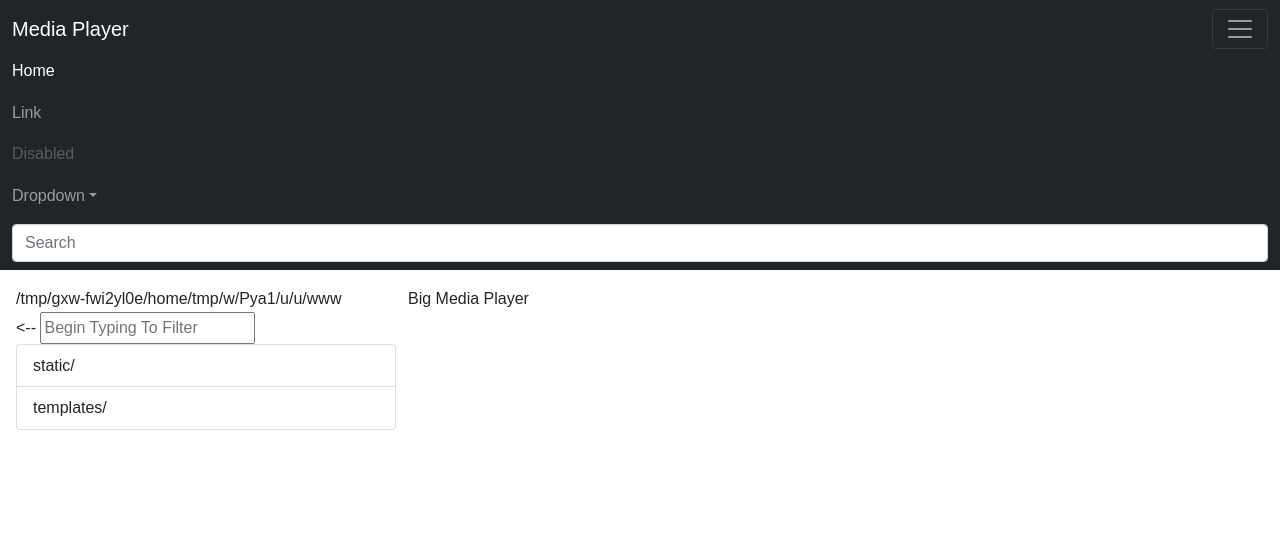
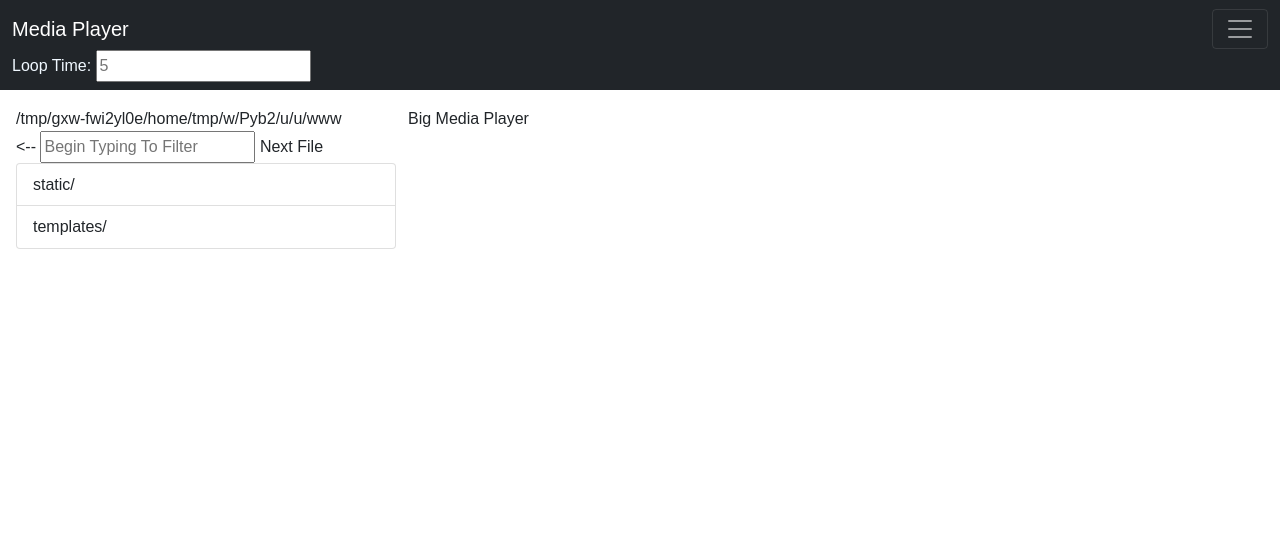
Before and after one commit to yohanswanepoel/pyflaskhtmx-mediaplayer, a Flask app: page / in a window 1280 px wide, after a click that opens the changed part. Shown: the top 547 px of the page. After the commit the page ends 249 px from the top, so only its background shows below. Run offline with Flask 3, Linux system fonts and the light colour scheme.

Commit message:
adding next button, and video loop. loop needs setting

```diff
--- a/app.py
+++ b/app.py
@@ -18,7 +18,10 @@ window_height = 700
 image_suffixes = ("jpg", "jpeg", "gif", "webp")
 video_suffixes = ("mp4", "webm")
 # app = Flask(__name__, static_url_path="", static_folder="templates")
-global_current_path = "/"
+g_current_path = "/"
+g_file_list = []
+g_loop_time = 5
+g_current_file = ""
 
 @app.route("/")
 def index():
@@ -36,16 +39,28 @@ def send_image():
 
 @app.route("/play_file")
 def play_current_file():
-    global window_height
     request_path = request.args.get('current_path')
     index = request_path.rfind("/")+1
     file_name = request_path[index:].replace(" ","_").replace(".","_")
+    return play_file_return(request_path, file_name)
+
+@app.route("/next_file")
+def play_next_file():
+    global g_file_list
+    global g_current_file
+    next_file = utils.find_next_item(g_file_list, g_current_file)
+    return play_file_return(next_file['path'], next_file['id'])
+
+def play_file_return(request_path, file_id):
+    global g_current_file
+    global window_height
+    g_current_file = file_id
     if request_path.endswith(image_suffixes):
         img = Image.open(request_path)
         # check if it is an image or video
-        return render_template("showimage.html", image=request_path, height=window_height, file_name=file_name)
+        return render_template("showimage.html", image=request_path, height=window_height, file_name=file_id)
     elif request_path.endswith(video_suffixes):
-        return render_template("playvideo.html", image=request_path, height=window_height, file_name=file_name)
+        return render_template("playvideo.html", image=request_path, height=window_height, file_name=file_id)
     else:
         abort(404)
 
@@ -58,11 +73,13 @@ def update_height():
 
 @app.route("/file_listing", methods=['POST','GET'])
 def get_file_listing():
-    global global_current_path
+    global g_current_path
+    global g_file_list
+    global g_loop_time
     filter_str = ""
     if request.method == 'POST':
         filter_str = request.values.get('filter')
-        current_path = global_current_path
+        current_path = g_current_path
     else:  # GET Method Code
         request_path = request.args.get('current_path')
         parent_path = "/"
@@ -80,10 +97,11 @@ def get_file_listing():
     if parent_path == "":
         parent_path = "/"
     current_path = current_path.replace("//","/")
-    global_current_path = current_path
+    g_current_path = current_path
 
     files = utils.list_files(current_path, filter_str)
-    return render_template("listing.html", files=files, current_path=current_path, parent_path=parent_path, filter_str=filter_str)
+    g_file_list = files
+    return render_template("listing.html", files=files, loop_time = g_loop_time, current_path=current_path, parent_path=parent_path, filter_str=filter_str)
 
 if __name__ == "__main__":
     app.run(debug=True)
--- a/templates/index.html
+++ b/templates/index.html
@@ -39,6 +39,25 @@
             updateHeight();
             $(window).on('resize', updateHeight);
         });
+        function set_active(file_id){
+            setClassOnListItems()
+            setClassOnActiveItem(file_id)
+        }
+
+        function setClassOnActiveItem(file_id){
+            //console.log(file_id)
+            const item = document.getElementById(file_id);
+            item.classList.add('active')
+        }
+        function setClassOnListItems() {
+            // Get all list items within the ul with id "myList"
+            const listItems = document.querySelectorAll('#file_list li');
+
+            // Loop through each list item and add the class
+            listItems.forEach(item => {
+                item.classList.remove('active');
+            });
+        }
     </script>
     <style>
         body {
@@ -72,28 +91,9 @@
             <span class="navbar-toggler-icon"></span>
           </button>
 
-          <div class="navbar-collapse collapse" id="navbarsExample01" style="">
-            <ul class="navbar-nav me-auto mb-2">
-              <li class="nav-item">
-                <a class="nav-link active" aria-current="page" href="#">Home</a>
-              </li>
-              <li class="nav-item">
-                <a class="nav-link" href="#">Link</a>
-              </li>
-              <li class="nav-item">
-                <a class="nav-link disabled" href="#" tabindex="-1" aria-disabled="true">Disabled</a>
-              </li>
-              <li class="nav-item dropdown">
-                <a class="nav-link dropdown-toggle" href="#" id="dropdown01" data-bs-toggle="dropdown" aria-expanded="false">Dropdown</a>
-                <ul class="dropdown-menu" aria-labelledby="dropdown01">
-                  <li><a class="dropdown-item" href="#">Action</a></li>
-                  <li><a class="dropdown-item" href="#">Another action</a></li>
-                  <li><a class="dropdown-item" href="#">Something else here</a></li>
-                </ul>
-              </li>
-            </ul>
+          <div class="navbar-collapse collapse" id="navbarsExample01" >
             <form>
-              <input class="form-control" type="text" placeholder="Search" aria-label="Search">
+              <span style="color: aliceblue;">Loop Time:</span> <input type="text" placeholder="5" aria-label="Loop Time" value="{{ loop_time }}">
             </form>
           </div>
         </div>
@@ -101,7 +101,7 @@
 
     <main>
         <div class="wrapper">
-            <div id="listing-div" class="toggled" style="height: {{ height }}px" hx-get="/file_listing" hx-trigger="load" hx-swap="innerHTML" class="overflow-auto"></div>
+            <div id="listing-div" class="toggled"style="height: {{ height }}px" hx-get="/file_listing" hx-trigger="load" hx-swap="innerHTML" class="overflow-auto"></div>
             <div id="content_window" class="container-fluid"> Big Media Player</div>
         </div>
     </main>
--- a/templates/listing.html
+++ b/templates/listing.html
@@ -13,6 +13,7 @@
        hx-indicator=".htmx-indicator"
        value="{{ filter_str }}"
        id="filter">
+    <a hx-get="/next_file" hx-target="#content_window" hx-swap="innerHTML">Next File</a>
 </span>
 
 </a>
@@ -20,7 +21,7 @@
     <ul id="file_list" class="list-group">
     {% for file in files %}
         {% if file.isfile %}
-            <li id="{{ file.id }}" class="list-group-item bg-grey" hx-get="/play_file?current_path={{ current_path + "/" + file.name }}" hx-trigger="click" hx-on::after-request="set_active('{{ file.id }}')" hx-target="#content_window">{{ file.name }} - {{ file.size }} </li>
+            <li id="{{ file.id }}" class="list-group-item bg-grey" hx-get="/play_file?current_path={{ current_path + "/" + file.name }}" hx-trigger="click"  hx-target="#content_window">{{ file.name }} - {{ file.size }} </li>
         {% else %}
             <li class="list-group-item bg-grey" hx-get="/file_listing?current_path={{ current_path + "/" + file.name }}" hx-trigger="click" hx-swap="innerHTML" hx-target="#listing-div"> {{ file.name }}/ </li>
         {% endif %}
@@ -33,23 +34,5 @@
         document.getElementById("filter").focus();
     }
 
-    function set_active(file_id){
-        setClassOnListItems()
-        setClassOnActiveItem(file_id)
-    }
 
-    function setClassOnActiveItem(file_id){
-        //console.log(file_id)
-        const item = document.getElementById(file_id);
-        item.classList.add('active')
-    }
-    function setClassOnListItems() {
-        // Get all list items within the ul with id "myList"
-        const listItems = document.querySelectorAll('#file_list li');
-
-        // Loop through each list item and add the class
-        listItems.forEach(item => {
-            item.classList.remove('active');
-        });
-    }
 </script>
--- a/templates/showimage.html
+++ b/templates/showimage.html
@@ -1,3 +1,3 @@
 <!--img :height="{{ height }}"  style="width:100%; object-fit: contain" v-bind:src="fullpath(file)"-->
 
-<img id="image_id" height="{{ height }}" style="max-width: 100%;  object-fit: contain"  src="{{ url_for('send_image', filename=image) }}">
+<img id="image_id" height="{{ height }}" style="max-width: 100%;  object-fit: contain" onload="set_active('{{ file_name }}')" src="{{ url_for('send_image', filename=image) }}">
--- a/utils.py
+++ b/utils.py
@@ -19,6 +19,20 @@ def get_file_size(file_path):
     else:
         return f"{size_bytes / (1024 * 1024 * 1024):.2f} GB"
 
+def find_next_item(listing, current_id):
+    # Create a list of just the ids
+    found = False
+    done = False
+    current_item = None
+    for item in listing:
+        if item['isfile']:
+            if found == True:
+                return item
+            if item['id'] == current_id:
+                found = True
+                current_item = item
+    return current_item
+
 def list_files(mypath, filter_str):
     listing = []
     matches = ["jpg", "jpeg", "mp4", "gif", "webp", "webm"]
```
Also changed, not shown: templates/playvideo.html (+8 -1 lines).
